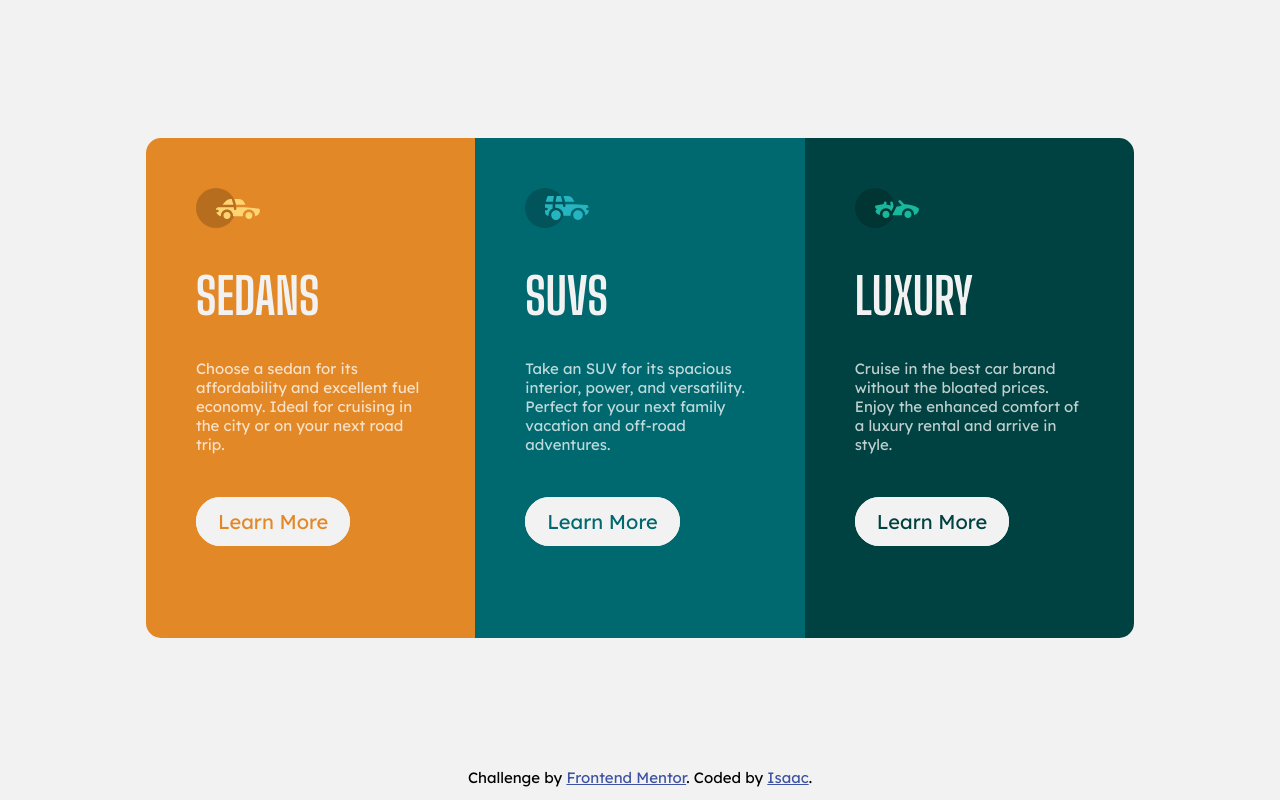
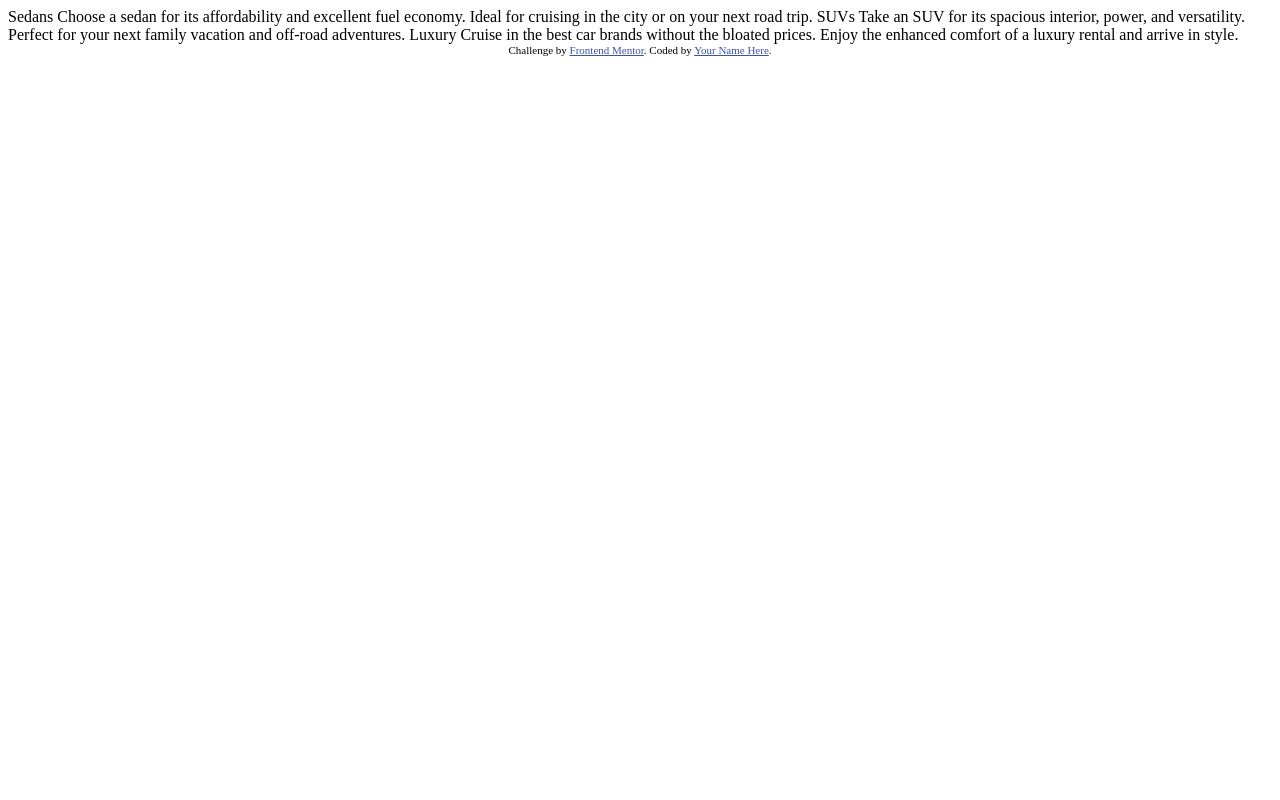
Before and after one commit to Isaacwyne/3-column-preview-card-component, a plain HTML site: page index.html in a window 1280 px wide. Drawn offline with Linux system fonts and the light colour scheme.

Commit message:
reset to the original

```diff
--- a/index.html
+++ b/index.html
@@ -7,45 +7,30 @@
   <link rel="icon" type="image/png" sizes="32x32" href="./images/favicon-32x32.png">
 
   <title>Frontend Mentor | 3-column preview card component</title>
-  <link rel="stylesheet" href="styles.css">
 
+  <!-- Feel free to remove these styles or customise in your own stylesheet 👍 -->
+  <style>
+    .attribution { font-size: 11px; text-align: center; }
+    .attribution a { color: hsl(228, 45%, 44%); }
+  </style>
 </head>
 <body>
 
-  <div class="content">
-    <div class="grid">
-      <div class="first-col">
-        <img src="images/icon-sedans.svg" alt="sedans-logo">
-        <h1>sedans</h1>
-        <div class="paragraph">
-          <p>Choose a sedan for its affordability and excellent fuel economy. Ideal for cruising in the city or on your next road trip.</p>
-        </div>
-        <a href="#" class="btn" id="btn1">Learn More</a>
-      </div>
+  Sedans
+  Choose a sedan for its affordability and excellent fuel economy. Ideal for cruising in the city
+  or on your next road trip.
 
-      <div class="second-col">
-        <img src="images/icon-suvs.svg" alt="suvs-logo">
-        <h1>suvs</h1>
-        <div class="paragraph">
-          <p>Take an SUV for its spacious interior, power, and versatility. Perfect for your next family vacation and off-road adventures.</p>
-        </div>
-        <a href="#" class="btn" id="btn2">Learn More</a>
-      </div>
+  SUVs
+  Take an SUV for its spacious interior, power, and versatility. Perfect for your next family vacation
+  and off-road adventures.
 
-      <div class="third-col">
-        <img src="images/icon-luxury.svg" alt="luxury-logo">
-        <h1>luxury</h1>
-        <div class="paragraph">
-          <p>Cruise in the best car brand without the bloated prices. Enjoy the enhanced comfort of a luxury rental and arrive in style.</p>
-        </div>
-        <a href="#" class="btn" id="btn3">Learn More</a>
-      </div>
-    </div>
-  </div>
+  Luxury
+  Cruise in the best car brands without the bloated prices. Enjoy the enhanced comfort of a luxury
+  rental and arrive in style.
 
   <div class="attribution">
     Challenge by <a href="https://www.frontendmentor.io?ref=challenge" target="_blank">Frontend Mentor</a>.
-    Coded by <a href="#">Isaac</a>.
+    Coded by <a href="#">Your Name Here</a>.
   </div>
 </body>
 </html>
--- a/styles.css
+++ /dev/null
@@ -1,114 +0,0 @@
-@import url('https://fonts.googleapis.com/css2?family=Lexend+Deca&display=swap');
-@import url('https://fonts.googleapis.com/css2?family=Big+Shoulders+Display:wght@700&display=swap');
-
-body {
-    font-family: Lexend Deca;
-    font-size: 15px;
-    color: hsla(0, 0%, 100%, 0.75);
-    background-color: #f2f2f2;
-}
-.content {
-    height: 95vh;
-    display: flex;
-    justify-content: center;
-    align-items: center;
-}
-
-.grid {
-    display: grid;
-    grid-template-columns: repeat(auto-fit, minmax(150px, 1fr));
-    /* height: calc(100vh - 150px); */
-    grid-auto-rows: 500px;
-    justify-items: center;
-}
-
-.first-col {
-    padding: 50px 50px;
-    background-color: #e38826;
-}
-
-.second-col {
-    padding: 50px 50px;
-    background-color: #006970;
-}
-
-.third-col {
-    padding: 50px 50px;
-    background-color: #004241;
-}
-
-.paragraph {
-    height: 150px;
-}
-
-p {
-    margin-top: 30px;
-    margin-bottom: 50px;
-}
-
-h1 {
-    font-family: Big Shoulders Display;
-    text-transform: uppercase;
-    font-size: 50px;
-    color: #f2f2f2;
-}
-
-#btn1 {
-    color: #e38826;
-}
-#btn2 {
-    color: #006970;
-}
-#btn3 {
-    color: #004241;
-}
-#btn1:hover, #btn2:hover, #btn3:hover {
-    color: #f2f2f2;
-}
-
-.btn {
-    background-color: #f2f2f2;
-    font-size: 20px;
-    margin-top: 7em;
-    border: 2px solid #f2f2f2;
-    border-radius: 30px;
-    text-decoration: none;
-    padding: 10px 20px;
-    transition: .2s ease-in-out;
-}
-
-.btn:hover {
-    background: none;
-}
-
-/* media queries */
-@media (max-width: 795px) {
-    body {
-        font-size: 12px;
-    }
-    .btn {
-        font-size: 15px;
-        padding: 5px 10px;
-    }
-}
-
-@media (max-width: 1440px) {
-    .first-col {
-        border-bottom-left-radius: 15px;
-        border-top-left-radius: 15px;
-    }
-    .third-col {
-        border-bottom-right-radius: 15px;
-        border-top-right-radius: 15px;
-    }
-}
-
-.attribution {
-    font-size: 15px;
-    text-align: center;
-    color: black;
-}
-
-.attribution a {
-    color: hsl(228, 45%, 44%);
-}
```
Also changed, not shown: 1 other file.
